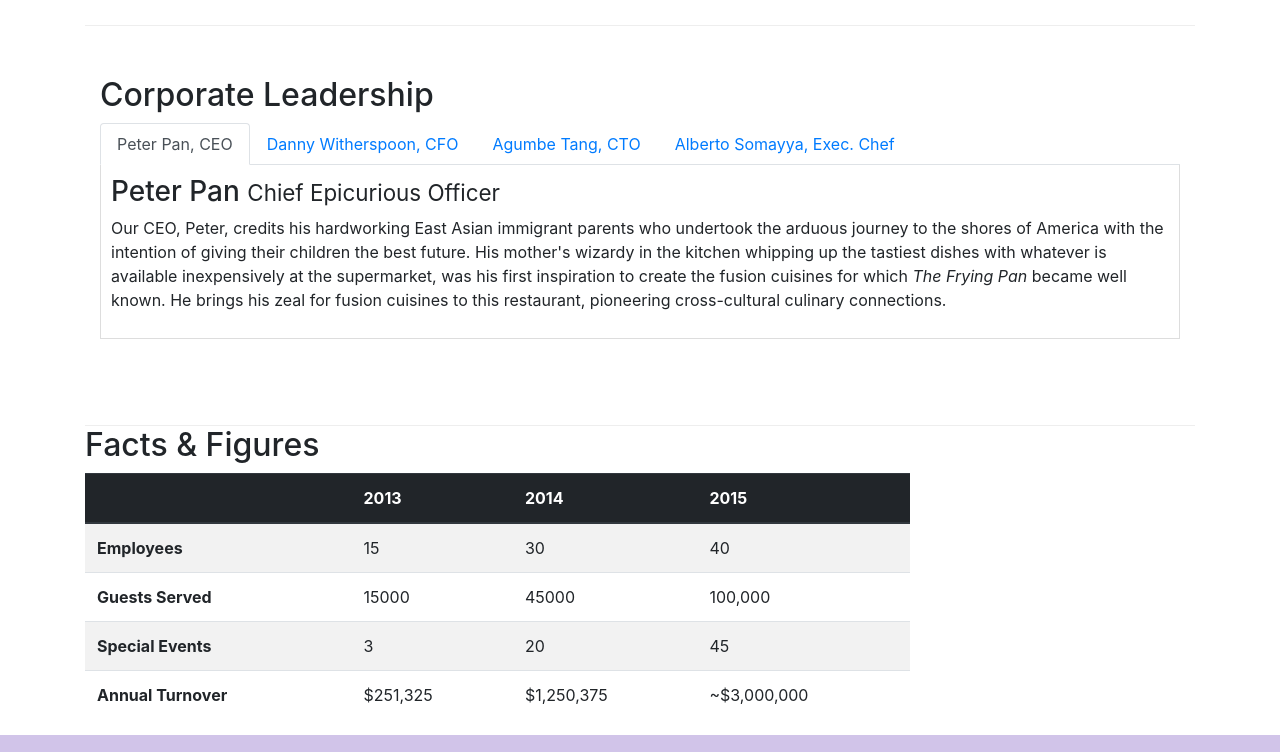
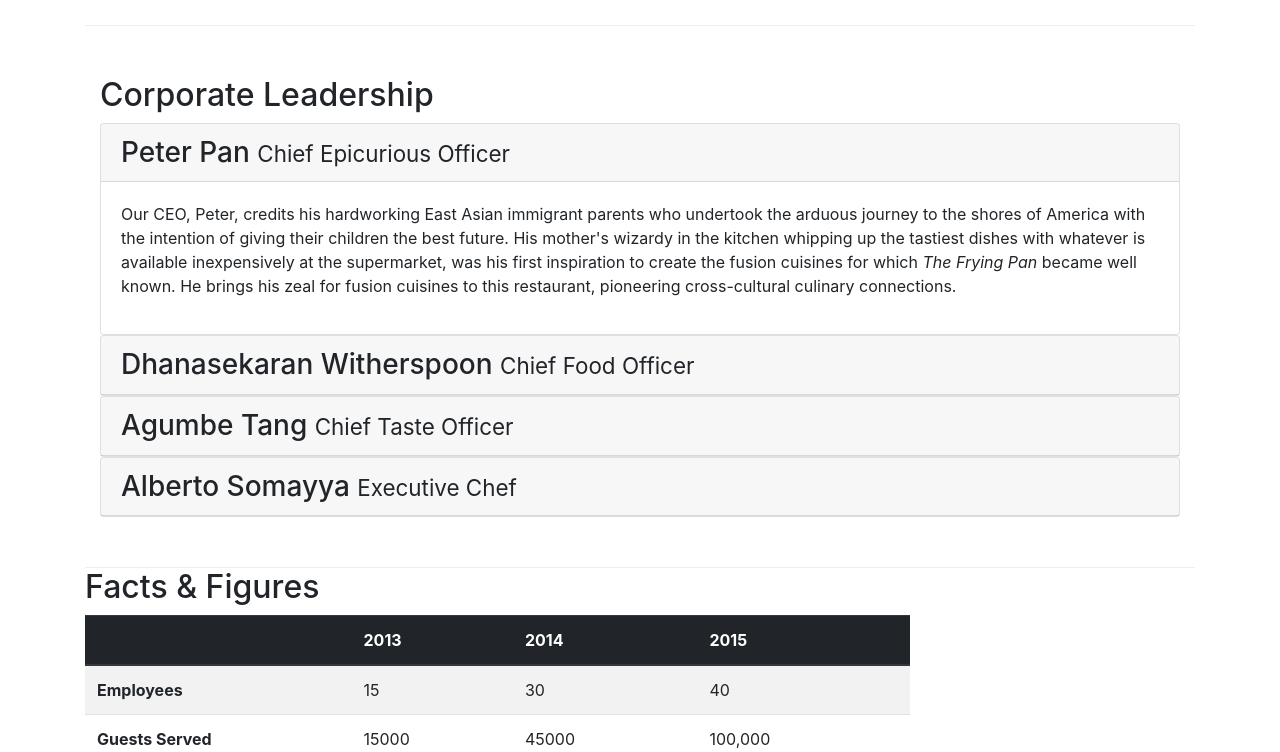
Before and after one commit to jkzasori/Bootstrap4-practice, a website: page aboutus.html in a window 1280 px wide. Shown: the part 960-1712 px from the top of the page. Drawn offline with nearby package versions, Linux system fonts and the light colour scheme.

Commit message:
Accordion

```diff
--- a/aboutus.html
+++ b/aboutus.html
@@ -105,43 +105,66 @@
         <div class="row row-content">
             <div class="col-12 col-sm col-md">
                 <h2>Corporate Leadership</h2>
+                <div id="accordion">
 
-                  <ul class="nav nav-tabs">
-                    <li class="nav-item">
-                      <a class="nav-link active" href="#peter"
-                        role="tab" data-toggle="tab">Peter Pan, CEO</a>
-                    </li>
-                    <li class="nav-item">
-                      <a class="nav-link" href="#danny" role="tab"
-                        data-toggle="tab">Danny Witherspoon, CFO</a>
-                    </li>
-                    <li class="nav-item">
-                      <a class="nav-link" href="#agumbe"role="tab"
-                        data-toggle="tab">Agumbe Tang, CTO</a>
-                    </li>
-                    <li class="nav-item">
-                      <a class="nav-link" href="#alberto" role="tab"
-                        data-toggle="tab">Alberto Somayya, Exec. Chef</a>
-                    </li>
-                </ul>
-                <div class="tab-content">
-                  <div role="tabpanel" class="tab-pane fade show active" id="peter">
-                        <h3>Peter Pan <small>Chief Epicurious Officer</small></h3>
+                </div>
+                <div id="accordion">
+                    <div class="card">
+                      <div class="card-header" role="tab" id="peterhead">
+                        <h3 class="mb-0">
+                            <a data-toggle="collapse" data-target="#peter" aria-expanded="true" aria-controls="peter">
+                            Peter Pan <small>Chief Epicurious Officer</small>
+                            </a>
+                        </h3>
+                      </div>
+                      <div class="collapse show" id="peter" aria-labelledby="peterhead"  data-parent="#accordion">
+                          <div class="card-body">
                               <p class="d-none d-sm-block">Our CEO, Peter, credits his hardworking East Asian immigrant parents who undertook the arduous journey to the shores of America with the intention of giving their children the best future. His mother's wizardy in the kitchen whipping up the tastiest dishes with whatever is available inexpensively at the supermarket, was his first inspiration to create the fusion cuisines for which <em>The Frying Pan</em> became well known. He brings his zeal for fusion cuisines to this restaurant, pioneering cross-cultural culinary connections.</p>
                           </div>
+                      </div>
+                    </div>
 
-                  <div role="tabpanel" class="tab-pane fade " id="danny">
-                    <h3>Dhanasekaran Witherspoon <small>Chief Food Officer</small></h3>
+                    <div class="card">
+                            <div class="card-header" role="tab" id="dannyhead">
+                            <h3 class="mb-0">
+                                <a class="collapsed" data-toggle="collapse" aria-expanded="false" aria-controls="danny" data-target="#danny">
+                                Dhanasekaran Witherspoon <small>Chief Food Officer</small>
+                                </a>
+                            </h3>
+                        </div>
+                        <div class="collapse" id="danny" aria-labelledby="dannyhead" data-parent="#accordion">
+                            <div class="card-body">
                                 <p class="d-none d-sm-block">Our CFO, Danny, as he is affectionately referred to by his colleagues, comes from a long established family tradition in farming and produce. His experiences growing up on a farm in the Australian outback gave him great appreciation for varieties of food sources. As he puts it in his own words, <em>Everything that runs, wins, and everything that stays, pays!</em></p>
                             </div>
-
-                  <div role="tabpanel" class="tab-pane fade " id="agumbe">
-                    <h3>Agumbe Tang <small>Chief Taste Officer</small></h3>
+                        </div>
+                    </div>
+                    <div class="card">
+                            <div class="card-header" role="tab" id="agumbehead">
+                            <h3 class="mb-0">
+                                <a class="collapsed" data-toggle="collapse" data-target="#agumbe">
+                                Agumbe Tang <small>Chief Taste Officer</small>
+                                </a>
+                            </h3>
+                        </div>
+                        <div class="collapse" id="agumbe" data-parent="#accordion">
+                            <div class="card-body">
                                 <p class="d-none d-sm-block">Blessed with the most discerning gustatory sense, Agumbe, our CTO, personally ensures that every dish that we serve meets his exacting tastes. Our chefs dread the tongue lashing that ensues if their dish does not meet his exacting standards. He lives by his motto, <em>You click only if you survive my lick.</em></p>
                             </div>
-                  <div role="tabpanel" class="tab-pane fade " id="alberto">
-                    <h3>Alberto Somayya <small>Executive Chef</small></h3>
+                        </div>
+                    </div>
+                    <div class="card">
+                            <div class="card-header" role="tab" id="albertohead">
+                            <h3 class="mb-0">
+                                <a class="collapsed" data-toggle="collapse" data-target="#alberto">
+                                Alberto Somayya <small>Executive Chef</small>
+                                </a>
+                            </h3>
+                        </div>
+                        <div class="collapse" id="alberto" data-parent="#accordion">
+                            <div class="card-body">
                                 <p class="d-none d-sm-block">Award winning three-star Michelin chef with wide International experience having worked closely with whos-who in the culinary world, he specializes in creating mouthwatering Indo-Italian fusion experiences. He says, <em>Put together the cuisines from the two craziest cultures, and you get a winning hit! Amma Mia!</em></p>
+                            </div>
+                        </div>
                     </div>
                 </div>
 
```
Lines whose indentation alone changed are shown as unchanged.
